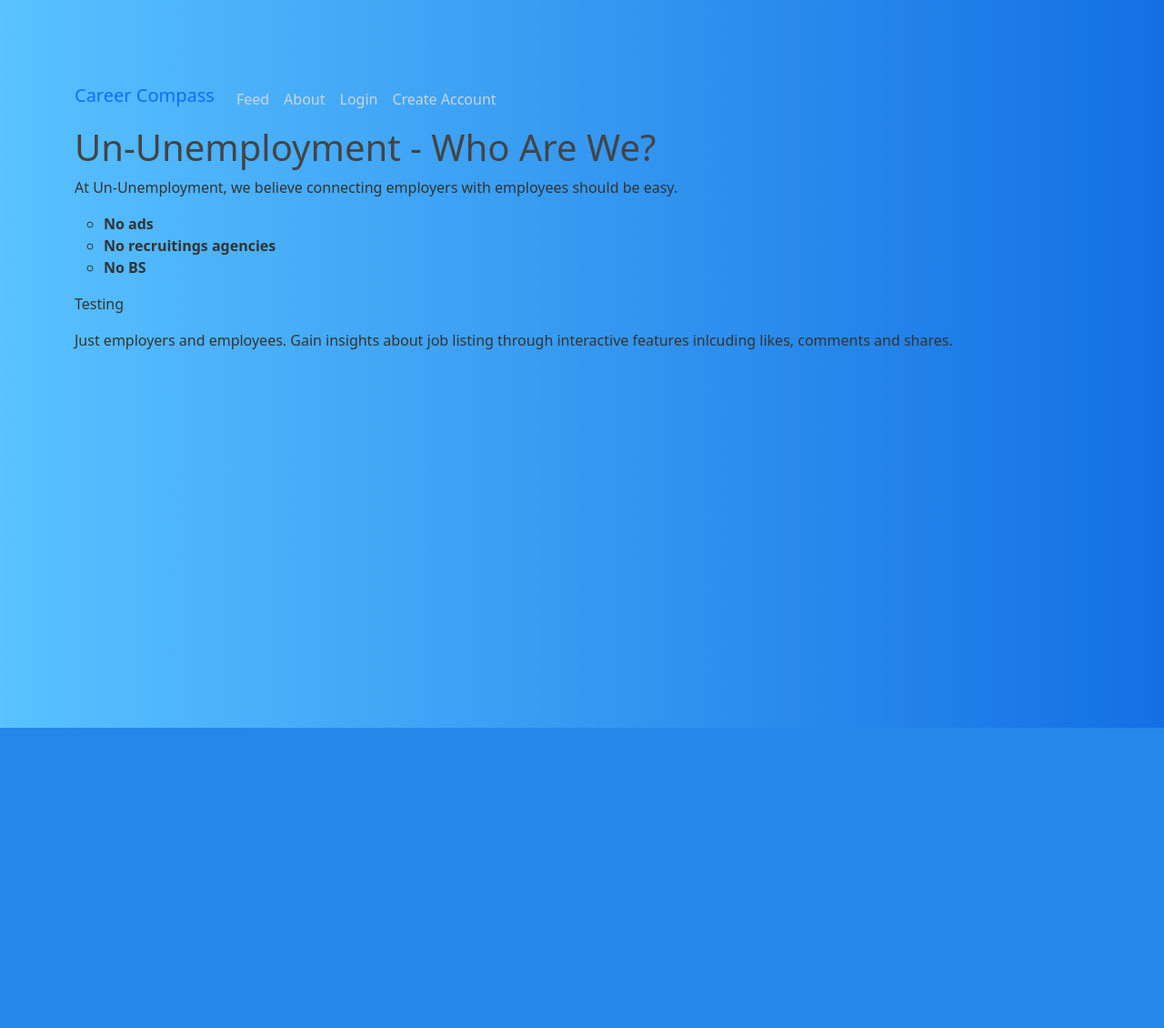
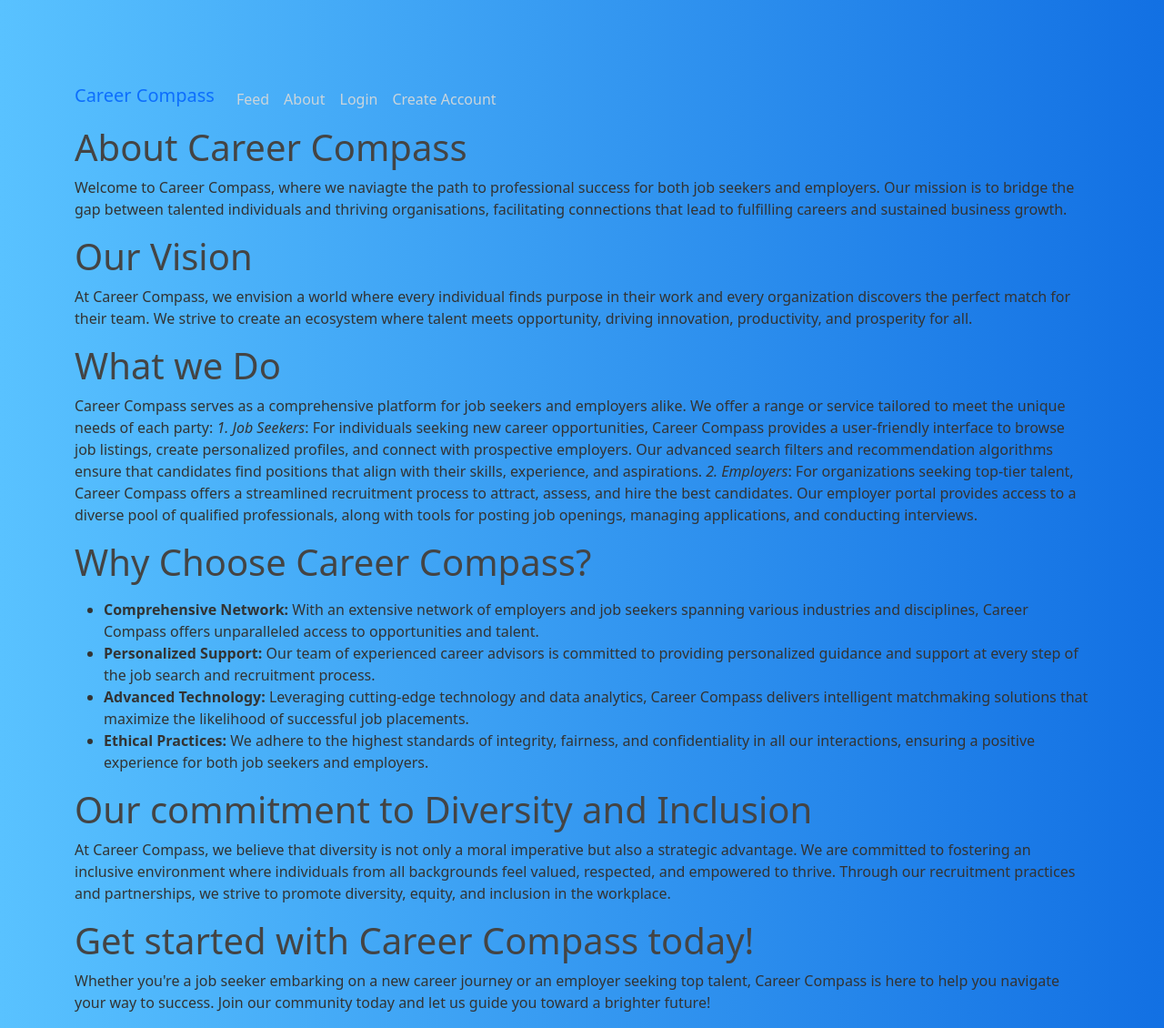
Before and after one commit to saundlj/AgileWebProj, a Flask app: page /about in a window 1280 px wide. Shown: the whole page at 91% size. Before the commit the page ends 800 px from the top, so only its background shows below. Run offline with Flask 3, Linux system fonts and the light colour scheme.

Commit message:
Changed the contents of the about page

```diff
--- a/app/templates/AboutPage.html
+++ b/app/templates/AboutPage.html
@@ -1,12 +1,45 @@
 {% extends "layout.html" %}
 {% block content %}
-    <h1> Un-Unemployment - Who Are We?</h1>
-<p> At Un-Unemployment, we believe connecting employers with employees should be easy. <br>
-    <b><ul id = 'about-list'>
-        <li>No ads</li>
-        <li>No recruitings agencies</li>
-        <li>No BS</li></ul>
-    </b>
-    <p>Testing</p>
-    Just employers and employees. Gain insights about job listing through interactive features inlcuding likes, comments and shares. </p>
+    <h1>About Career Compass</h1>
+    <p>
+        Welcome to Career Compass, where we naviagte the path to professional success for both job seekers
+        and employers. Our mission is to bridge the gap between talented individuals and thriving
+        organisations, facilitating connections that lead to fulfilling careers
+        and sustained business growth.
+    </p>
+
+    <h1>
+        Our Vision
+    </h1>
+    <p>
+        At Career Compass, we envision a world where every individual finds purpose in their
+        work and every organization discovers the perfect match for their team.
+        We strive to create an ecosystem where talent meets opportunity, driving innovation, productivity, and prosperity for all.
+    </p>
+    <h1>What we Do</h1>
+    <p>
+        Career Compass serves as a comprehensive platform for job seekers and employers alike.
+        We offer a range or service tailored to meet the unique needs of each party:
+        <em>1. Job Seekers</em>: For individuals seeking new career opportunities, Career Compass provides a user-friendly interface to browse job listings, create personalized profiles, and connect with prospective employers. Our advanced search filters and recommendation algorithms ensure that candidates find positions that align with their skills, experience, and aspirations.
+        <em>2. Employers</em>: For organizations seeking top-tier talent, Career Compass offers a streamlined recruitment process to attract, assess, and hire the best candidates. Our employer portal provides access to a diverse pool of qualified professionals, along with tools for posting job openings, managing applications, and conducting interviews.
+    </p>
+    <h1>Why Choose Career Compass?</h1>
+    <p>
+        <span>
+            <ul>
+                <li> <strong>Comprehensive Network:</strong> With an extensive network of employers and job seekers spanning various industries and disciplines, Career Compass offers unparalleled access to opportunities and talent.</li>
+                <li><strong>Personalized Support:</strong> Our team of experienced career advisors is committed to providing personalized guidance and support at every step of the job search and recruitment process.</li>
+                <li><strong>Advanced Technology:</strong> Leveraging cutting-edge technology and data analytics, Career Compass delivers intelligent matchmaking solutions that maximize the likelihood of successful job placements.</li>
+                <li><strong>Ethical Practices:</strong> We adhere to the highest standards of integrity, fairness, and confidentiality in all our interactions, ensuring a positive experience for both job seekers and employers.</li>
+            </ul>
+        </span>
+    </p>
+    <h1>Our commitment to Diversity and Inclusion</h1>
+    <p>
+        At Career Compass, we believe that diversity is not only a moral imperative but also a strategic advantage. We are committed to fostering an inclusive environment where individuals from all backgrounds feel valued, respected, and empowered to thrive. Through our recruitment practices and partnerships, we strive to promote diversity, equity, and inclusion in the workplace.
+    </p>
+    <h1>Get started with Career Compass today!</h1>
+    <p>
+        Whether you're a job seeker embarking on a new career journey or an employer seeking top talent, Career Compass is here to help you navigate your way to success. Join our community today and let us guide you toward a brighter future!
+    </p>
     {% endblock content %}
```
